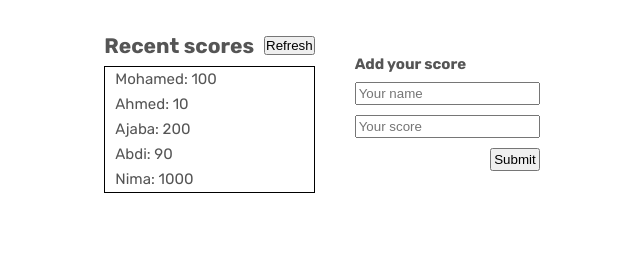
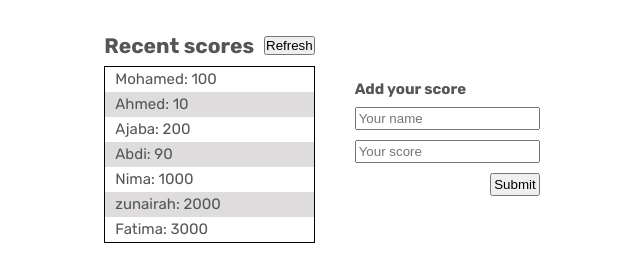
Before and after one commit to MohamedHNoor/Leaderboard-App, a website built with webpack: page src/template.html in a window 1280 px wide. Shown: the part 85-358 px from the top of the page, without its empty margins (318-958 px from the left). Built offline with nearby package versions, Linux system fonts and the light colour scheme.

Commit message:
Add styles to the list

```diff
--- a/src/index.js
+++ b/src/index.js
@@ -6,24 +6,32 @@ const scoreLists = document.getElementById('score-lists');
 const lists = [
   {
     name: 'Mohamed',
-    score: 100,
+    score: 100
   },
   {
     name: 'Ahmed',
-    score: 10,
+    score: 10
   },
   {
     name: 'Ajaba',
-    score: 200,
+    score: 200
   },
   {
     name: 'Abdi',
-    score: 90,
+    score: 90
   },
   {
     name: 'Nima',
-    score: 1000,
+    score: 1000
   },
+  {
+    name: 'zunairah',
+    score: 2000
+  },
+  {
+    name: 'Fatima',
+    score: 3000
+  }
 ];
 
 const displayList = () => {
--- a/src/style.css
+++ b/src/style.css
@@ -65,3 +65,7 @@ input {
   font-size: 1.5rem;
   padding: 0.5rem 1rem;
 }
+
+.score-list:nth-child(even) {
+  background-color: rgb(222, 220, 220);
+}
```
Also changed, not shown: dist/main.js.
